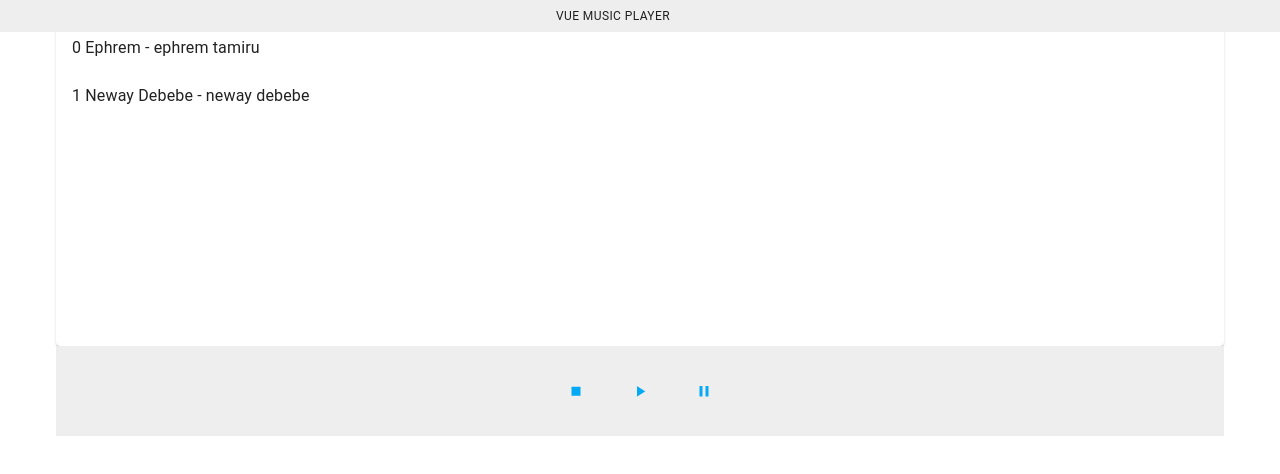
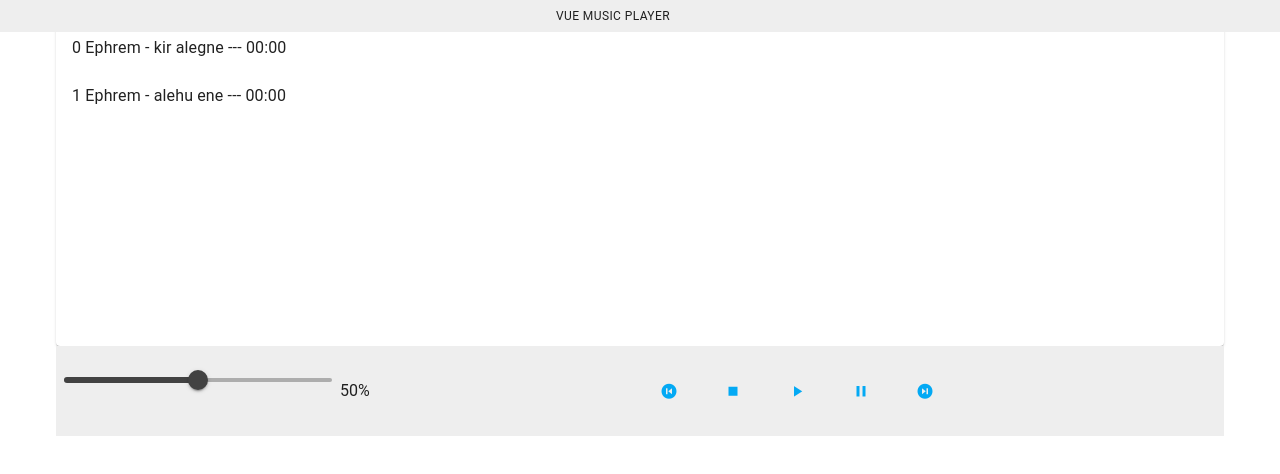
Before and after one commit to melese-jsi/mymusic, a Vue app: page / in a window 1280 px wide. Shown: the top 474 px of the page. Built offline with nearby package versions, Linux system fonts and the light colour scheme; no server answers.

Commit message:
more changes

```diff
--- a/src/App.vue
+++ b/src/App.vue
@@ -3,8 +3,8 @@
 
      <v-container>
       <player-title-bar-vue></player-title-bar-vue>
-      <player-playlist-panel-vue :playlist="playlist" :selectedTrack="selectedTrack" @selecttrack="selectTrack"></player-playlist-panel-vue>
-       <player-controls-bars-vue @playtrack="play" @pausetrack="pause" @stoptrack="stop"></player-controls-bars-vue>
+      <player-playlist-panel-vue :playlist="playlist" :selectedTrack="selectedTrack" @selecttrack="selectTrack" @playtrack="play"></player-playlist-panel-vue>
+       <player-controls-bars-vue  @playtrack="play" @pausetrack="pause" @stoptrack="stop" @skiptrack="skip"></player-controls-bars-vue>
      </v-container>
 
 
@@ -34,12 +34,36 @@
   }
 },
     methods:{
+      skip (direction) {
+  let index = 0
+  if (direction === "next") {
+    index = this.index + 1
+    if (index >= this.playlist.length) {
+      index = 0
+    }
+  } else {
+    index = this.index - 1
+    if (index < 0) {
+      index = this.playlist.length - 1
+    }
+  }
+  this.skipTo(index)
+},
+skipTo (index) {
+  if (this.currentTrack) {
+    this.currentTrack.howl.stop()
+  }
+  this.play(index)
+},
+
       selectTrack (track) {
           this.selectedTrack = track
           console.log("you selected track ",this.selectedTrack.howl)
 
         },
         play (index) {
+          console.log("playing ",index)
+
   let selectedTrackIndex = this.playlist.findIndex(track => track === this.selectedTrack)
   if (typeof index === 'number') {
     index = index
@@ -52,7 +76,7 @@
     index = this.index
   }
   let track = this.playlist[index].howl
-  console.log("now we will play the track ",track)
+
   if (track.playing()) {
     return
   } else {
@@ -81,8 +105,8 @@
         index:0,
         selectedTrack : null,
         playlist: [
-            {title: "ephrem tamiru", artist: "Ephrem", howl: null, display: true},
-            {title: "neway debebe", artist: "Neway Debebe", howl: null, display: true}
+            {title: "kir alegne", artist: "Ephrem", howl: null, display: true},
+            {title: "alehu ene", artist: "Ephrem", howl: null, display: true}
             ]
       }
     },
--- a/src/components/PlayerControlsBars.vue
+++ b/src/components/PlayerControlsBars.vue
@@ -1,7 +1,12 @@
 <template>
   <div>
     <v-toolbar  height=90>
+      <v-slider v-model="volume" @input="updateVolume(volume)" max="1" step="0.1"></v-slider>{{this.volume * 100 + '%'}}
       <v-spacer></v-spacer>
+      <v-btn outline fab small color="light-blue" @click="skipTrack('prev')">
+        <v-icon icon="mdi-skip-previous-circle"></v-icon>
+      </v-btn>
+
 
       <v-btn outline fab small color="light-blue" @click="stopTrack">
         <v-icon icon="mdi-stop"></v-icon>
@@ -12,6 +17,10 @@
       <v-btn outline fab small color="light-blue" @click="pauseTrack">
         <v-icon icon="mdi-pause"></v-icon>
       </v-btn>
+      <!-- stop, play, and pause buttons are here -->
+      <v-btn outline fab small color="light-blue" @click="skipTrack('next')">
+        <v-icon icon="mdi-skip-next-circle"></v-icon>
+      </v-btn>
       <v-spacer></v-spacer>
     </v-toolbar>
   </div>
@@ -20,7 +29,18 @@
 
 
 export default {
+  created: function () {
+  Howler.volume(this.volume)
+},
+  data(){
+   return{
+    volume:0.5
+   }
+  },
   methods: {
+    updateVolume (volume) {
+        Howler.volume(volume)
+},
   playTrack(index) {
     this.$emit('playtrack', index)
   },
@@ -29,7 +49,10 @@
   },
   stopTrack() {
     this.$emit('stoptrack')
-  }
+  },
+  skipTrack (direction) {
+    this.$emit('skiptrack', direction)
+   }
 }
 }
 </script>
--- a/src/components/PlayerPlaylistPanel.vue
+++ b/src/components/PlayerPlaylistPanel.vue
@@ -6,7 +6,7 @@
           :key="track.title"
           v-show="track.display">
           <v-list-item-title @click="selectTrack(track)" @dblclick="playTrack(index)">
-            {{ index  }} {{ track.artist }} - {{ track.title }}
+            {{ index  }} {{ track.artist }} - {{ track.title }} --- {{ calcLengthOfSong(track)}}
           </v-list-item-title>
           <v-spacer></v-spacer>
           <!-- {{ track.howl.duration() }} -->
@@ -22,15 +22,20 @@
 
   },
   playTrack(index) {
+
   this.$emit('playtrack', index)
-  console.log(index)
-}
+
 },
-      computed:{
-        getDuration(dur){
-          return "xx"
+calcLengthOfSong(track){
+          let min = Math.floor(track.howl.duration()/60)
+          let extra = Math.floor(track.howl.duration()%60)
+          min = min <10? "0"+min:min
+          extra = extra <10? "0"+extra:extra
+          return min +":"+extra
         }
-      },
+
+},
+
       props: {
         playlist: Array,
         selectedTrack: Object
```
Also changed, not shown: 2 other files (tests, documents, lock files or other folders).
